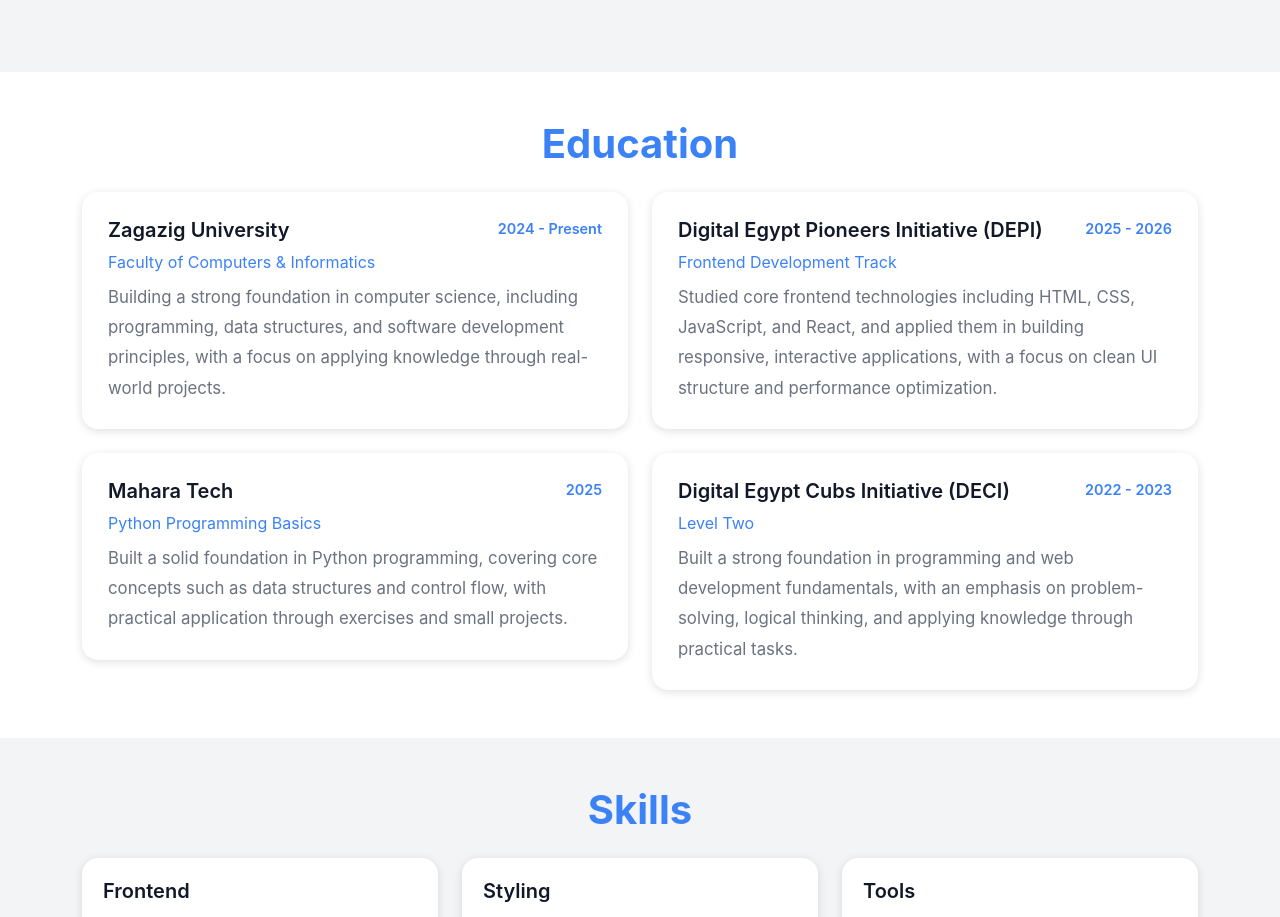
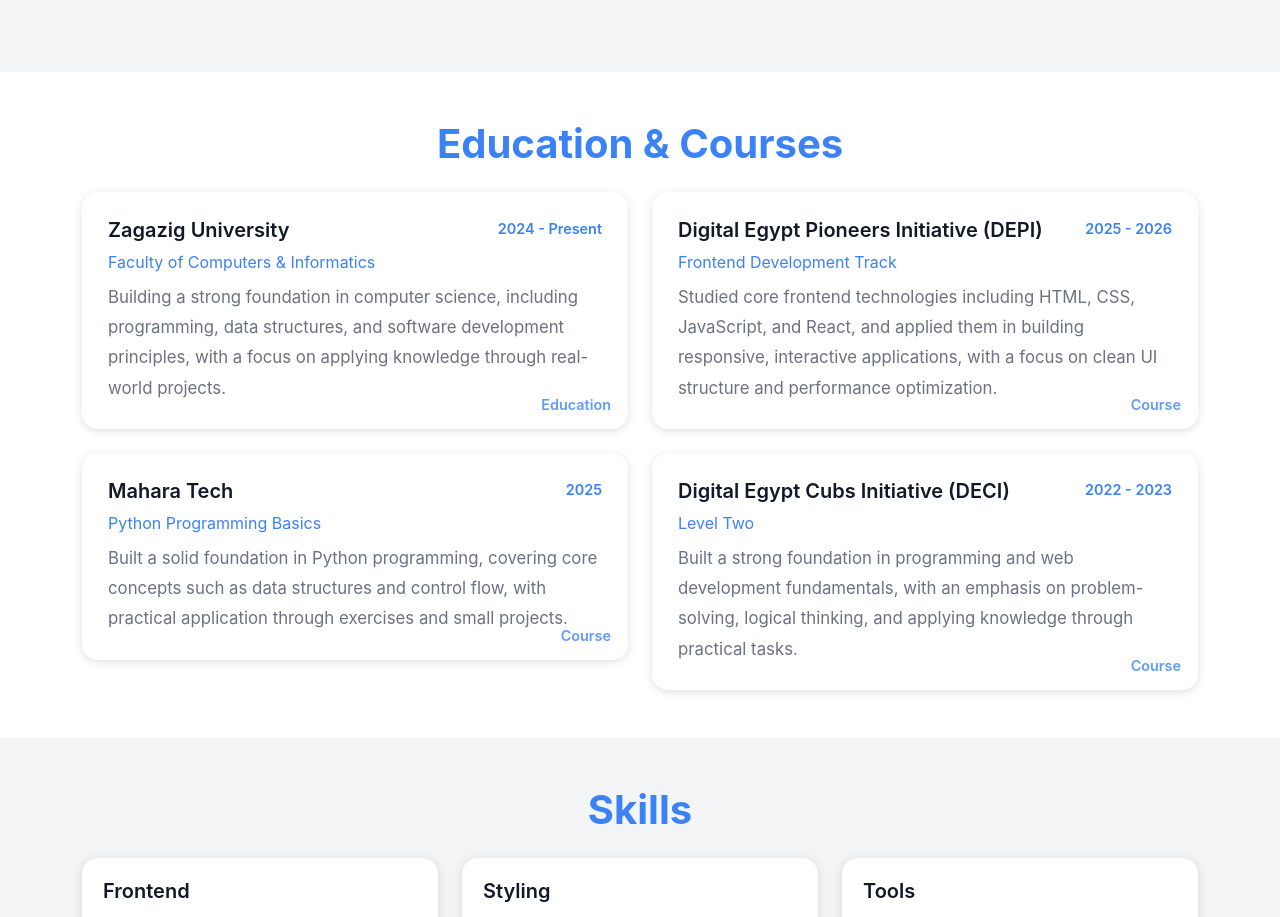
Before and after one commit to sohaib-ayman/sohaib-portfolio, a React (Create React App) app: page / in a window 1280 px wide. Shown: the part 1528-2445 px from the top of the page. Built offline with nearby package versions, Linux system fonts and the light colour scheme; the HTML template or start-up script is replaced by a standard one.

Commit message:
Update Education section to Education & Courses with tags

```diff
--- a/src/Components/Education/Education.jsx
+++ b/src/Components/Education/Education.jsx
@@ -29,7 +29,7 @@
         <div className={Style.educationSection} id="education">
             <div className="container py-5">
 
-                <h2 className={Style.educationTitle}>Education</h2>
+                <h2 className={Style.educationTitle}>Education & Courses</h2>
 
                 <div className="row g-4 justify-content-center">
 
@@ -41,6 +41,7 @@
                             </span>
                             <p>Faculty of Computers & Informatics</p>
                             <p className={`mb-0 ${Style.Description}`}>Building a strong foundation in computer science, including programming, data structures, and software development principles, with a focus on applying knowledge through real-world projects.</p>
+                            <span className={Style.tag}>Education</span>
                         </div>
                     </div>
 
@@ -52,6 +53,7 @@
                             </span>
                             <p>Frontend Development Track</p>
                             <p className={`mb-0 ${Style.Description}`}>Studied core frontend technologies including HTML, CSS, JavaScript, and React, and applied them in building responsive, interactive applications, with a focus on clean UI structure and performance optimization.</p>
+                            <span className={Style.tag}>Course</span>
                         </div>
                     </div>
 
@@ -63,6 +65,7 @@
                             </span>
                             <p>Python Programming Basics</p>
                             <p className={`mb-0 ${Style.Description}`}>Built a solid foundation in Python programming, covering core concepts such as data structures and control flow, with practical application through exercises and small projects.</p>
+                            <span className={Style.tag}>Course</span>
                         </div>
                     </div>
 
@@ -74,6 +77,7 @@
                             </span>
                             <p>Level Two</p>
                             <p className={`mb-0 ${Style.Description}`}>Built a strong foundation in programming and web development fundamentals, with an emphasis on problem-solving, logical thinking, and applying knowledge through practical tasks.</p>
+                            <span className={Style.tag}>Course</span>
                         </div>
                     </div>
 
--- a/src/Components/Education/Education.module.css
+++ b/src/Components/Education/Education.module.css
@@ -24,6 +24,7 @@
 
 .card {
     padding: 25px;
+    position: relative;
     border-radius: 16px;
 
     background-color: var(--cardBackground);
@@ -35,6 +36,15 @@
     position: relative;
     overflow: hidden;
     box-shadow: rgba(99, 99, 99, 0.2) 0px 2px 8px 0px;
+}
+
+.tag {
+    position: absolute;
+    bottom: 12px;
+    right: 16px;
+    font-size: 0.75rem;
+    color: #3b82f6;
+    opacity: 0.8;
 }
 
 .card:hover::after {
```
